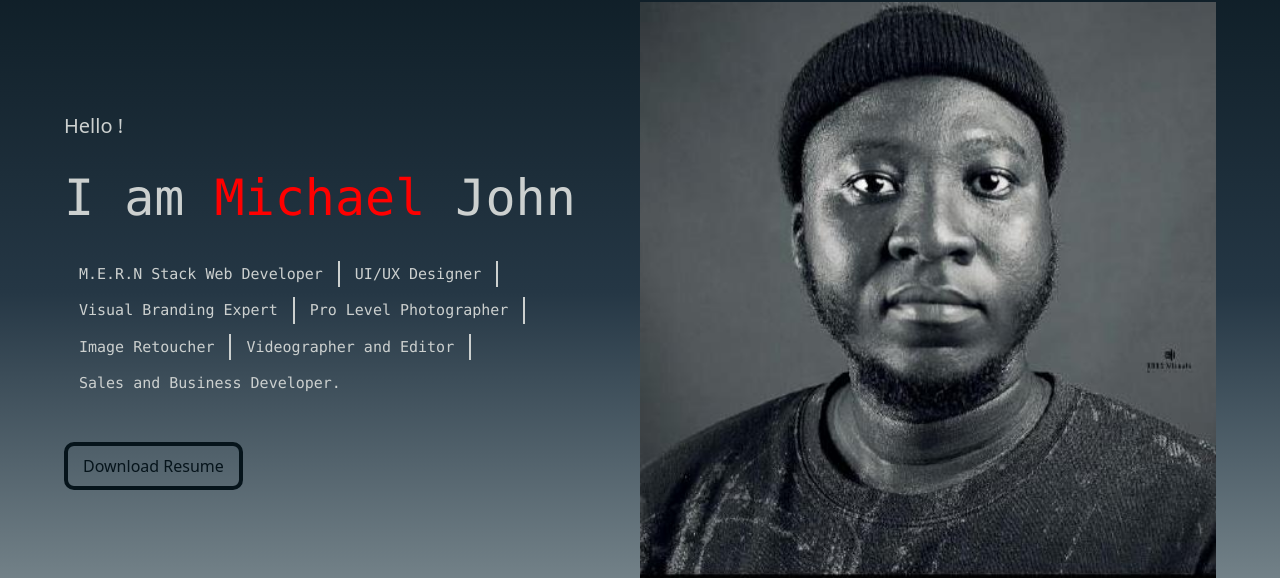
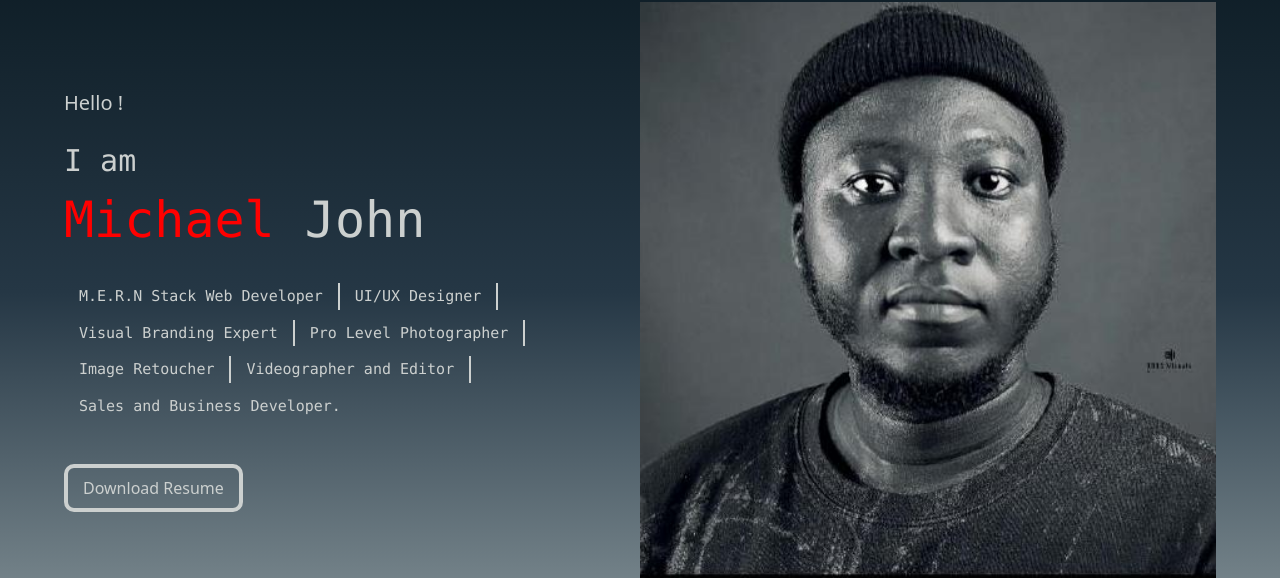
Before and after one commit to michaeljohncodes/Michael-John-Web-Portfolio, a React (Vite) app: page / in a window 1280 px wide. Shown: the part 145-723 px from the top of the page. Built offline with nearby package versions, Linux system fonts and the light colour scheme.

Commit message:
download resume button

```diff
--- a/src/layouts/Hero.jsx
+++ b/src/layouts/Hero.jsx
@@ -10,9 +10,11 @@ const Hero = () => {
         <section className=" flex flex-col gap-[10px] max-w-[50%] max-[835px]:min-w-[100%] max-[835px] ">
           <div className=" hero flex flex-col gap-[20px] items-start mt-[20px]">
             <h1 className=" text-[20px]"> Hello !</h1>
-            <p className=" text-[50px] font-medium font-mono ">
-              I am
-              <span style={{ color: "Red" }}> Michael</span> John{" "}
+            <p className=" flex flex-col text-[50px] font-medium font-mono ">
+              <span className=" text-[30px]">I am</span>
+              <p>
+                <span style={{ color: "Red" }}> Michael</span> John{" "}
+              </p>
             </p>
             <p className=" text-[15px] font-mono w-[100%] flex flex-wrap">
               <button>M.E.R.N Stack Web Developer</button>
@@ -24,7 +26,7 @@ const Hero = () => {
               <button>Sales and Business Developer.</button>
             </p>
 
-            <button className=" px-[15px] py-[8px] mt-[20px] rounded-[10px] border-[#06141b] border-[4px] text-[#06141b] font-medium">
+            <button className=" px-[15px] py-[8px] mt-[20px] rounded-[10px] border-[#CCD0CF] border-[4px] text-[#CCD0CF] font-medium">
               Download Resume
             </button>
           </div>
```
